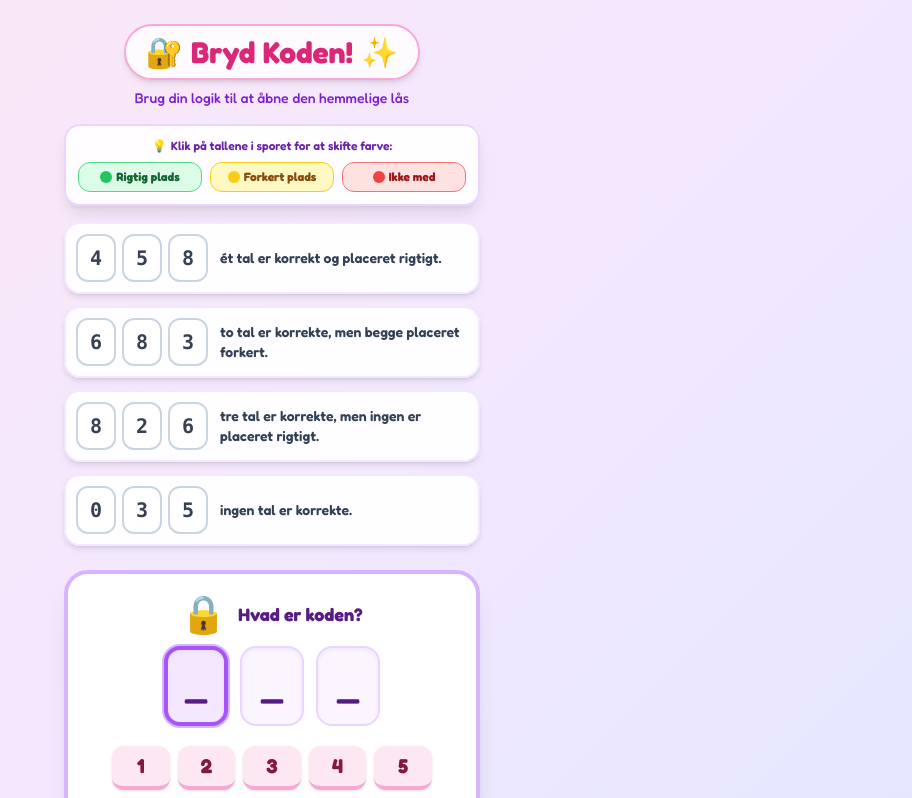
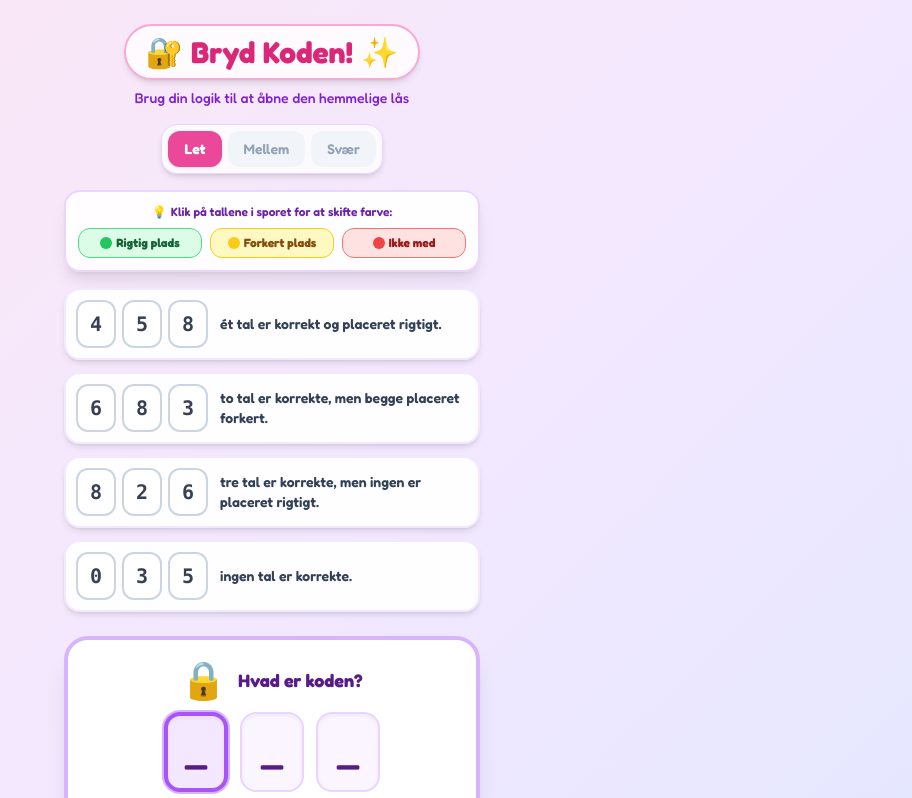
Before and after one commit to camillam/math-fun, a React (Vite) app: page / in a window 1280 px wide. Shown: the top 798 px of the page, without its empty margins (368-1280 px from the left). Built offline with nearby package versions, Linux system fonts and the light colour scheme.

Commit message:
prepared for different levels

```diff
--- a/src/App.jsx
+++ b/src/App.jsx
@@ -216,6 +216,12 @@ function App() {
         <p className="text-xs sm:text-sm text-purple-700 font-medium">Brug din logik til at åbne den hemmelige lås</p>
       </header>
 
+      <div role="group" aria-label="Sværhedsgrad" className="inline-flex gap-1.5 bg-white/80 p-1.5 rounded-2xl shadow-md border border-purple-200 mb-4">
+        <button type="button" aria-pressed="true" className="px-4 py-2 bg-pink-500 text-white font-bold text-sm rounded-xl shadow">Let</button>
+        <button type="button" disabled title="Kommer snart" className="px-4 py-2 bg-slate-100 text-slate-400 font-semibold text-sm rounded-xl cursor-not-allowed">Mellem</button>
+        <button type="button" disabled title="Kommer snart" className="px-4 py-2 bg-slate-100 text-slate-400 font-semibold text-sm rounded-xl cursor-not-allowed">Svær</button>
+      </div>
+
       <div className="w-full bg-white/90 backdrop-blur rounded-2xl p-3 shadow-lg border-2 border-purple-200 mb-4">
         <div className="text-xs font-semibold text-purple-800 mb-2 text-center flex items-center justify-center gap-1">
           💡 <span>Klik på tallene i sporet for at skifte farve:</span>
```
